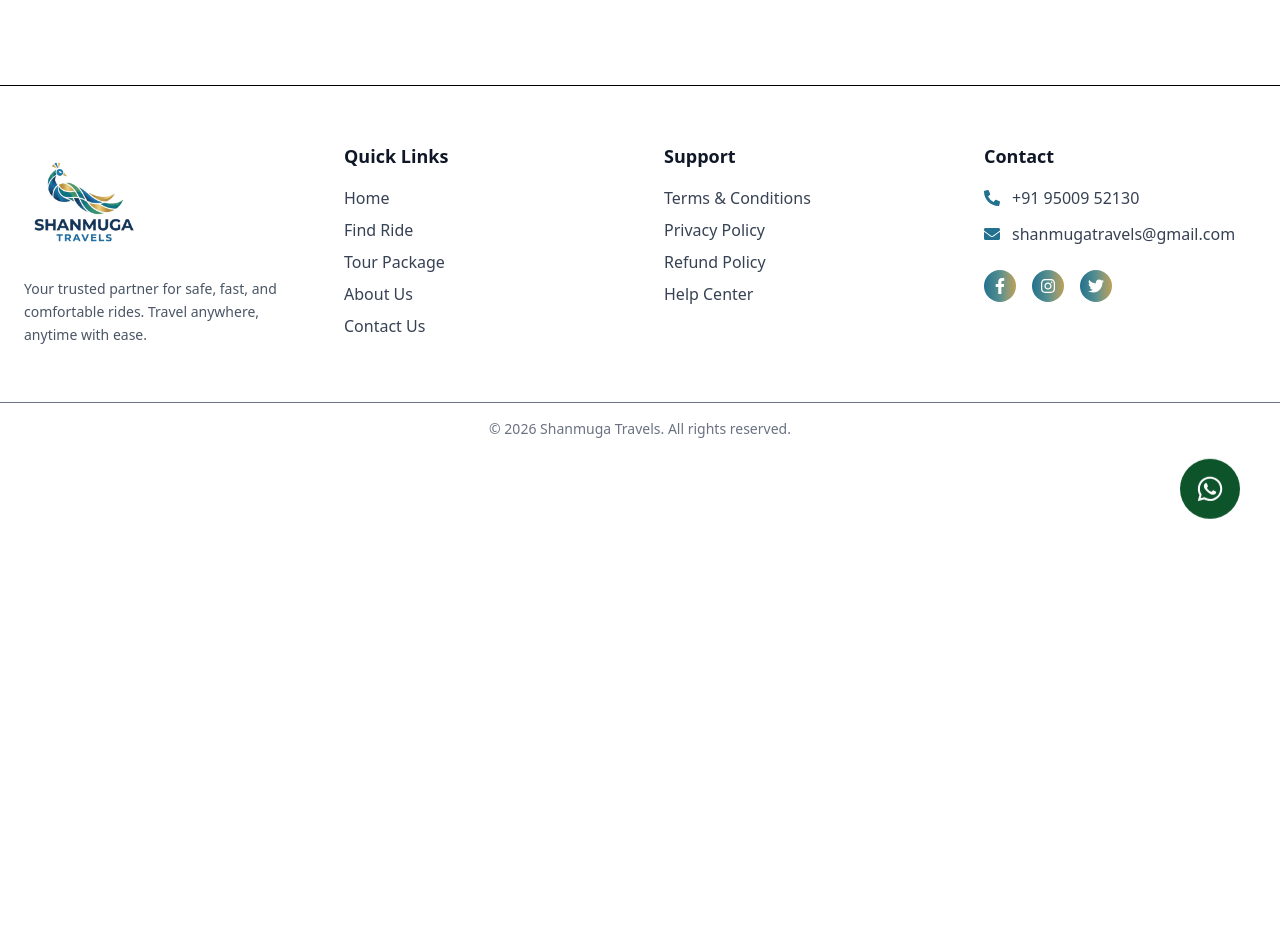
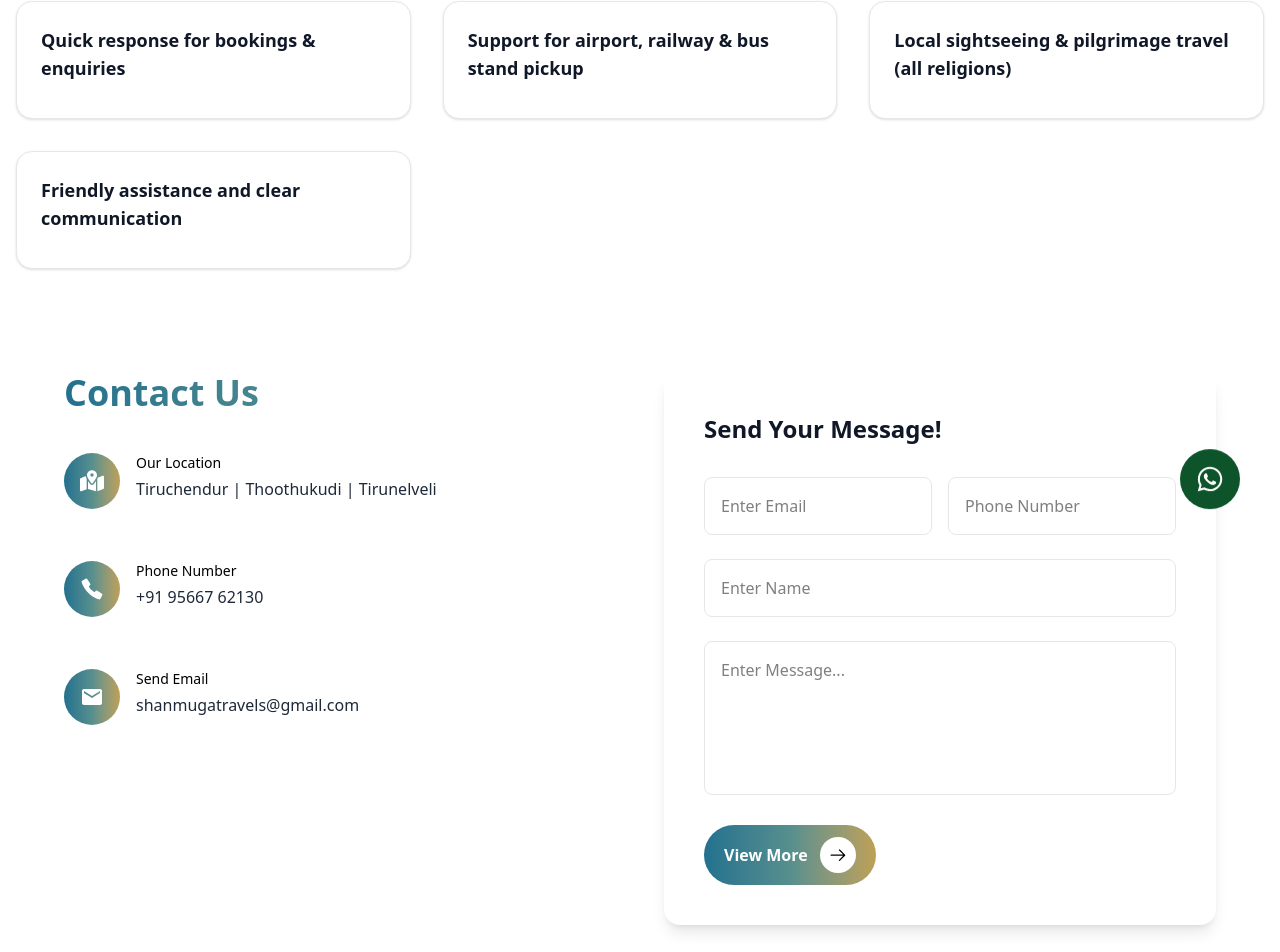
Before and after one commit to digitallift/Shanmuga-Travels, a Next.js app: page /contactus in a window 1280 px wide. Shown: the part 239-1191 px from the top of the page. Before the commit the page ends 800 px from the top, so only its background shows below. Built offline with nearby package versions, Linux system fonts and the light colour scheme.

Commit message:
Initial commit

```diff
--- /dev/null
+++ b/Components/ContactUs.jsx/formSubmit.jsx
@@ -0,0 +1,106 @@
+"use client";
+import { FaMapLocationDot } from "react-icons/fa6";
+import { IoCallSharp } from "react-icons/io5";
+import { MdEmail } from "react-icons/md";
+import Link from "next/link";
+import { GoArrowRight } from "react-icons/go";
+export default function FormSubmit() {
+  return (
+    <div className=" bg-white flex items-center justify-center mt-10 ">
+      <div className="max-w-6xl w-full grid md:grid-cols-2 gap-12 items-start">
+        {/* LEFT SECTION */}
+        <div className="flex-col items-center justify-center">
+          <h2 className="text-3xl md:text-4xl font-semibold bg-gradient-to-r text-transparent bg-clip-text from-primary via-teal to-gold mb-10 text-start">
+            Contact Us
+          </h2>
+
+          <div className="space-y-8">
+            {/* Location */}
+            <div className="flex items-start gap-4">
+              <div className="w-14 h-14 rounded-full flex items-center justify-center text-2xl mb-5 bg-gradient-to-r from-primary via-teal to-gold text-white group-hover:scale-110 transition">
+                <FaMapLocationDot />
+              </div>
+              <div>
+                <p className="text-sm text-black mb-1">Our Location</p>
+                <p className="text-gray-800 font-medium">
+                  Tiruchendur | Thoothukudi | Tirunelveli
+                </p>
+              </div>
+            </div>
+
+            {/* Phone */}
+            <div className="flex items-start gap-4">
+              <div className="w-14 h-14 rounded-full flex items-center justify-center text-2xl mb-5 bg-gradient-to-r from-primary via-teal to-gold text-white group-hover:scale-110 transition">
+                <IoCallSharp />
+              </div>
+              <div>
+                <p className="text-sm text-black mb-1">Phone Number</p>
+                <p className="text-gray-800 font-medium">+91 95667 62130</p>
+              </div>
+            </div>
+
+            {/* Email */}
+            <div className="flex items-start gap-4">
+              <div className="w-14 h-14 rounded-full flex items-center justify-center text-2xl mb-5 bg-gradient-to-r from-primary via-teal to-gold text-white group-hover:scale-110 transition">
+                <MdEmail />
+              </div>
+              <div>
+                <p className="text-sm text-black mb-1">Send Email</p>
+                <p className="text-gray-800 font-medium">
+                  shanmugatravels@gmail.com
+                </p>
+              </div>
+            </div>
+          </div>
+        </div>
+
+        {/* RIGHT FORM */}
+        <div className=" rounded-2xl p-10 shadow-lg  hover:shadow-2xl hover:scale-102 transition-all duration-300">
+          <h3 className="text-2xl font-bold text-gray-900 mb-8">
+            Send Your Message!
+          </h3>
+
+          <form className="space-y-6">
+            <div className="grid grid-cols-2 gap-4">
+              <input
+                type="email"
+                placeholder="Enter Email"
+                className="w-full p-4 rounded-lg border border-gray-200 focus:outline-none focus:ring-2 focus:ring-primary"
+              />
+              <input
+                type="text"
+                placeholder="Phone Number"
+                className="w-full p-4 rounded-lg border border-gray-200 focus:outline-none focus:ring-2 focus:ring-primary"
+              />
+            </div>
+
+            <input
+              type="text"
+              placeholder="Enter Name"
+              className="w-full p-4 rounded-lg border border-gray-200 focus:outline-none focus:ring-2 focus:ring-primary"
+            />
+
+            <textarea
+              rows="5"
+              placeholder="Enter Message..."
+              className="w-full p-4 rounded-lg border border-gray-200 focus:outline-none focus:ring-2 focus:ring-primary resize-none"
+            />
+
+            <button
+              href="/aboutus"
+              className="inline-flex items-center gap-3 rounded-full px-5 py-3
+              bg-gradient-to-r from-primary via-teal to-gold
+              hover:from-gold hover:via-teal-500 hover:to-primary
+              transition duration-500"
+            >
+              <span className="text-white font-semibold">View More</span>
+              <span className="bg-white text-black p-2 rounded-full">
+                <GoArrowRight className="h-5 w-5" />
+              </span>
+            </button>
+          </form>
+        </div>
+      </div>
+    </div>
+  );
+}
--- /dev/null
+++ b/Components/ContactUs.jsx/map.jsx
@@ -0,0 +1,37 @@
+"use client";
+
+import { GoArrowRight } from "react-icons/go";
+
+export default function ContactUsMaps() {
+  const services = [
+    "Quick response for bookings & enquiries",
+    "Support for airport, railway & bus stand pickup",
+    "Local sightseeing & pilgrimage travel (all religions)",
+    "Friendly assistance and clear communication",
+  ];
+
+  return (
+    <section className="bg-white py-16">
+      <div className="max-w-7xl mx-auto px-4">
+        {/* Heading */}
+        <h2 className="flex justify-center items-center text-3xl md:text-4xl font-semibold bg-gradient-to-r from-primary via-teal to-gold text-transparent bg-clip-text mb-12">
+          Why Contact Shanmuga Travels?
+        </h2>
+
+        {/* Cards */}
+        <div className="grid grid-cols-1 sm:grid-cols-2 lg:grid-cols-3 gap-8">
+          {services.map((service, index) => (
+            <div
+              key={index}
+              className="group flex justify-center items-center bg-white border border-gray-200 rounded-2xl p-6 shadow-sm hover:-translate-y-2 hover:shadow-lg transition-all duration-300"
+            >
+              <h3 className="text-lg font-semibold text-gray-900 mb-3">
+                {service}
+              </h3>
+            </div>
+          ))}
+        </div>
+      </div>
+    </section>
+  );
+}
--- a/app/contactus/page.jsx
+++ b/app/contactus/page.jsx
@@ -1,11 +1,16 @@
-import React from 'react'
-
-const page = () => {
+"use client";
+import { FaMapLocationDot } from "react-icons/fa6";
+import { IoCallSharp } from "react-icons/io5";
+import { MdEmail } from "react-icons/md";
+import Link from "next/link";
+import { GoArrowRight } from "react-icons/go";
+import FormSubmit from "@/Components/ContactUs.jsx/formSubmit";
+import ContactUsMaps from "@/Components/ContactUs.jsx/map";
+export default function ContactPage() {
   return (
-     <div className="mx-auto text-center mt-30 text-3xl  font-semibold text-black " >
-        Contact Us
-    </div>
-  )
+    <>
+      <ContactUsMaps />
+      <FormSubmit />
+    </>
+  );
 }
-
-export default page
```
Also changed, not shown: 1 other file (tests, documents, lock files or other folders).
